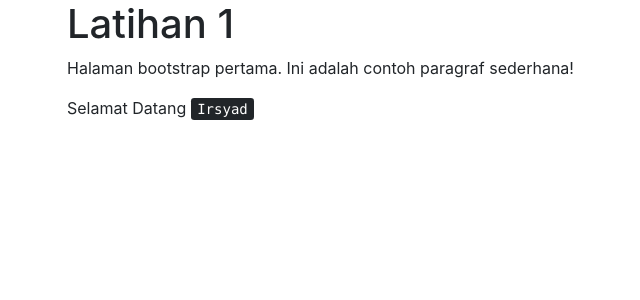
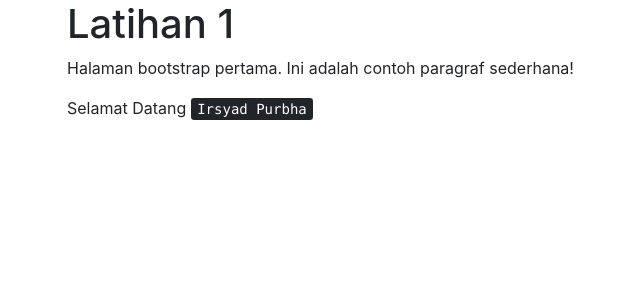
Before and after one commit to Purbha/web_bootstrap, a PHP site: page /Lat1.php in a window 1280 px wide. Shown: the top 300 px of the page, without its empty margins (18-658 px from the left). Run offline with PHP 8.4, Linux system fonts and the light colour scheme; some libraries are stand-ins or nearby versions.

Commit message:
UPDATE 20210116 16:11

```diff
--- a/Pertemuan1/Lat1.php
+++ b/Pertemuan1/Lat1.php
@@ -13,7 +13,7 @@
 <div class="container">
 	<h1>Latihan 1</h1>
 	<p>Halaman bootstrap pertama. Ini adalah contoh paragraf sederhana!</p>
-	<p>Selamat Datang <kbd>Irsyad</kbd></p>
+	<p>Selamat Datang <kbd>Irsyad Purbha</kbd></p>
 </div>
 </body>
 </html>
```
